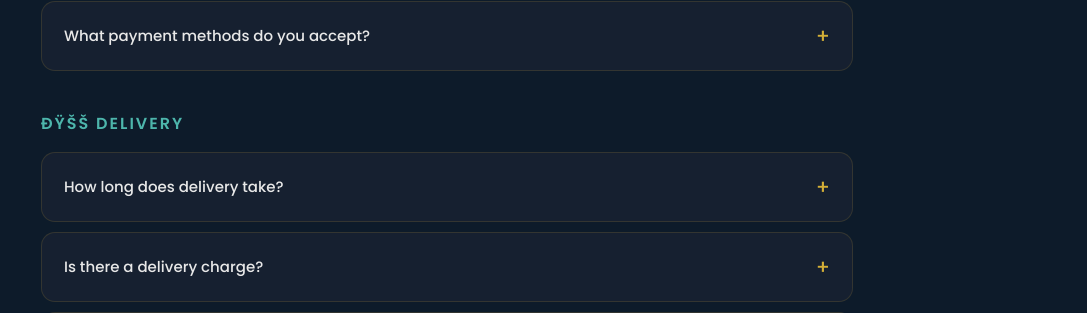
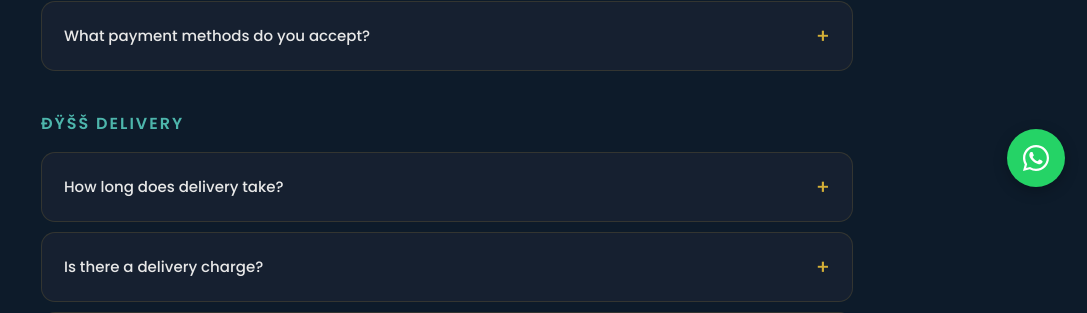
Before and after one commit to monitjain/glow-cart, a Django app: page /faq/ in a window 1280 px wide. Shown: the part 591-904 px from the top of the page, without its empty margins (193-1280 px from the left). Run offline with Django 5.2, Linux system fonts and the light colour scheme.

Commit message:
Add WhatsApp customer support button across website

```diff
--- a/store/templates/cart.html
+++ b/store/templates/cart.html
@@ -320,5 +320,6 @@
     });
   </script>
 
+{% include 'whatsapp_support.html' %}
 </body>
 </html>
--- a/store/templates/checkout.html
+++ b/store/templates/checkout.html
@@ -332,5 +332,6 @@
     });
   </script>
 
+{% include 'whatsapp_support.html' %}
 </body>
 </html>
--- a/store/templates/faq.html
+++ b/store/templates/faq.html
@@ -160,5 +160,6 @@
       });
     });
   </script>
+{% include 'whatsapp_support.html' %}
 </body>
 </html>
--- a/store/templates/home.html
+++ b/store/templates/home.html
@@ -718,5 +718,6 @@
     });
   </script>
 
+{% include 'whatsapp_support.html' %}
 </body>
 </html>
--- a/store/templates/login.html
+++ b/store/templates/login.html
@@ -59,5 +59,6 @@
       btn.innerText = input.type === "password" ? "👁" : "🙈";
     }
   </script>
+{% include 'whatsapp_support.html' %}
 </body>
 </html>
--- a/store/templates/order_details.html
+++ b/store/templates/order_details.html
@@ -301,5 +301,6 @@
     </div>
 </div>
 
+{% include 'whatsapp_support.html' %}
 </body>
 </html>
--- a/store/templates/order_review.html
+++ b/store/templates/order_review.html
@@ -76,5 +76,6 @@
       });
     });
   </script>
+{% include 'whatsapp_support.html' %}
 </body>
 </html>
--- a/store/templates/orders.html
+++ b/store/templates/orders.html
@@ -83,5 +83,6 @@
       document.getElementById("nav-links").classList.toggle("open");
     });
   </script>
+{% include 'whatsapp_support.html' %}
 </body>
 </html>
--- a/store/templates/policy.html
+++ b/store/templates/policy.html
@@ -252,5 +252,6 @@
     </div>
   </div>
 
+{% include 'whatsapp_support.html' %}
 </body>
 </html>
--- a/store/templates/product.html
+++ b/store/templates/product.html
@@ -654,5 +654,6 @@
     });
   </script>
 
+{% include 'whatsapp_support.html' %}
 </body>
 </html>
--- a/store/templates/refund_details.html
+++ b/store/templates/refund_details.html
@@ -238,5 +238,6 @@
             </section>
         </main>
     </div>
+{% include 'whatsapp_support.html' %}
 </body>
 </html>
--- a/store/templates/return_request.html
+++ b/store/templates/return_request.html
@@ -445,5 +445,6 @@
     updateRefundForm();
   </script>
 
+{% include 'whatsapp_support.html' %}
 </body>
 </html>
--- a/store/templates/signup.html
+++ b/store/templates/signup.html
@@ -60,5 +60,6 @@
       btn.innerText = i.type === "password" ? "👁" : "🙈";
     }
   </script>
+{% include 'whatsapp_support.html' %}
 </body>
 </html>
--- a/store/templates/success.html
+++ b/store/templates/success.html
@@ -26,5 +26,6 @@
       <a href="/orders/" class="btn-outline">View My Orders</a>
     </div>
   </div>
+{% include 'whatsapp_support.html' %}
 </body>
 </html>
--- a/store/templates/user_dashboard.html
+++ b/store/templates/user_dashboard.html
@@ -538,5 +538,6 @@
     });
   </script>
 
+{% include 'whatsapp_support.html' %}
 </body>
 </html>
--- /dev/null
+++ b/store/templates/whatsapp_support.html
@@ -0,0 +1,52 @@
+<style>
+    .glowcart-whatsapp {
+        position: fixed;
+        right: 22px;
+        bottom: 22px;
+        width: 58px;
+        height: 58px;
+        background: #25D366;
+        color: #ffffff;
+        border-radius: 50%;
+        display: flex;
+        align-items: center;
+        justify-content: center;
+        text-decoration: none;
+        box-shadow: 0 4px 14px rgba(0, 0, 0, 0.25);
+        z-index: 9999;
+        transition: transform 0.2s ease;
+    }
+
+    .glowcart-whatsapp:hover {
+        transform: scale(1.08);
+        background: #20bd5a;
+    }
+
+    .glowcart-whatsapp svg {
+        width: 32px;
+        height: 32px;
+        fill: currentColor;
+    }
+
+    @media (max-width: 600px) {
+        .glowcart-whatsapp {
+            width: 54px;
+            height: 54px;
+            right: 16px;
+            bottom: 16px;
+        }
+    }
+</style>
+
+<a
+    href="https://wa.me/919460769421?text=Hi%20Glow%20Cart!%20I%20need%20help%20with%20my%20query%2Forder."
+    class="glowcart-whatsapp"
+    target="_blank"
+    rel="noopener noreferrer"
+    aria-label="Chat with Glow Cart on WhatsApp"
+    title="Chat with Glow Cart"
+>
+    <svg viewBox="0 0 32 32" aria-hidden="true">
+        <path d="M16.01 3C8.84 3 3.01 8.82 3.01 15.98c0 2.29.6 4.52 1.74 6.49L3 29l6.7-1.72a13 13 0 0 0 6.3 1.62h.01C23.17 28.9 29 23.08 29 15.92A12.94 12.94 0 0 0 16.01 3zm0 23.7h-.01a10.8 10.8 0 0 1-5.5-1.5l-.4-.24-3.98 1.02 1.06-3.88-.26-.42a10.7 10.7 0 0 1-1.65-5.7C5.27 10.06 10.1 5.23 16.02 5.23c2.88 0 5.59 1.12 7.62 3.16a10.7 10.7 0 0 1 3.15 7.62c0 5.92-4.83 10.75-10.78 10.75zm5.9-8.05c-.32-.16-1.9-.94-2.2-1.05-.3-.11-.52-.16-.74.16-.22.33-.85 1.05-1.04 1.27-.19.22-.38.25-.7.08-.33-.16-1.38-.51-2.63-1.63-.97-.86-1.63-1.92-1.82-2.25-.19-.33-.02-.5.14-.66.15-.15.33-.38.49-.57.16-.19.22-.33.33-.55.11-.22.05-.41-.03-.57-.08-.16-.74-1.78-1.01-2.44-.27-.64-.54-.55-.74-.56h-.63c-.22 0-.57.08-.87.41-.3.33-1.14 1.11-1.14 2.72s1.17 3.16 1.33 3.38c.16.22 2.3 3.51 5.57 4.92.78.34 1.39.54 1.87.69.79.25 1.51.21 2.08.13.63-.09 1.9-.78 2.17-1.53.27-.75.27-1.4.19-1.53-.08-.13-.3-.21-.63-.38z"/>
+    </svg>
+</a>
```
